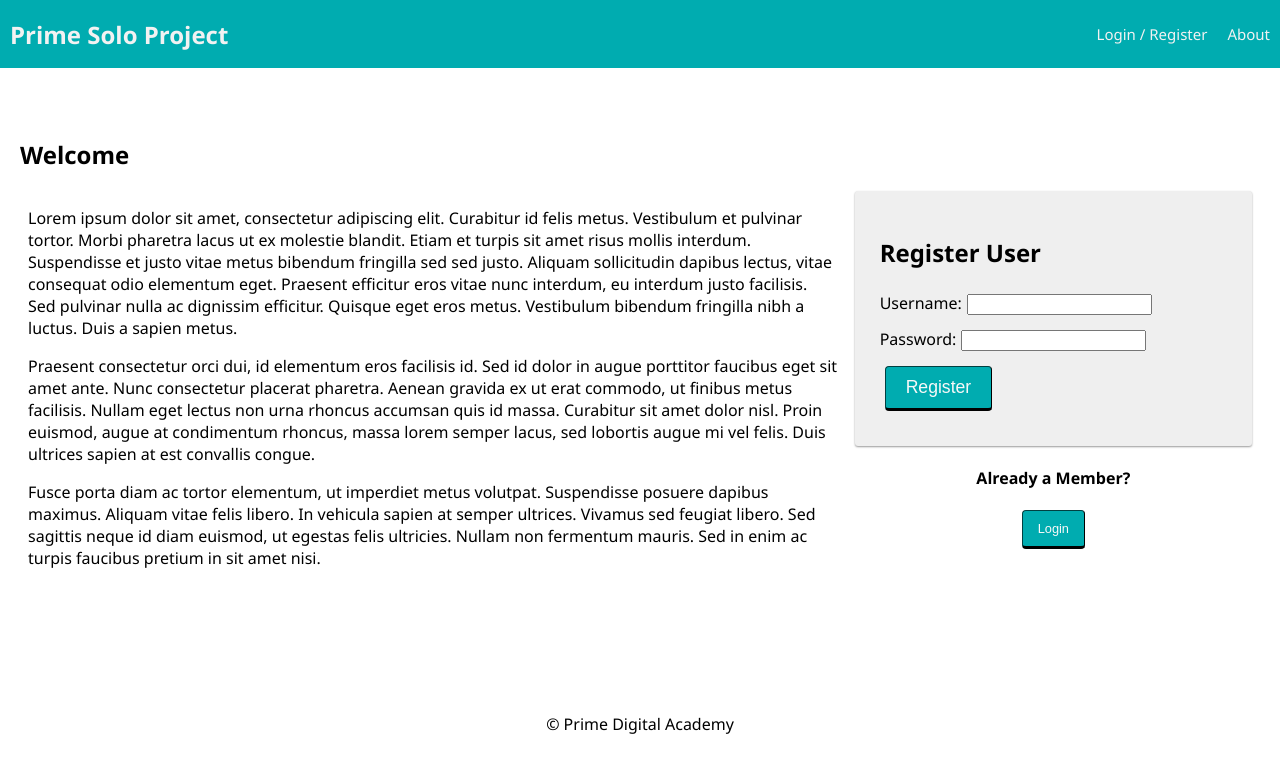
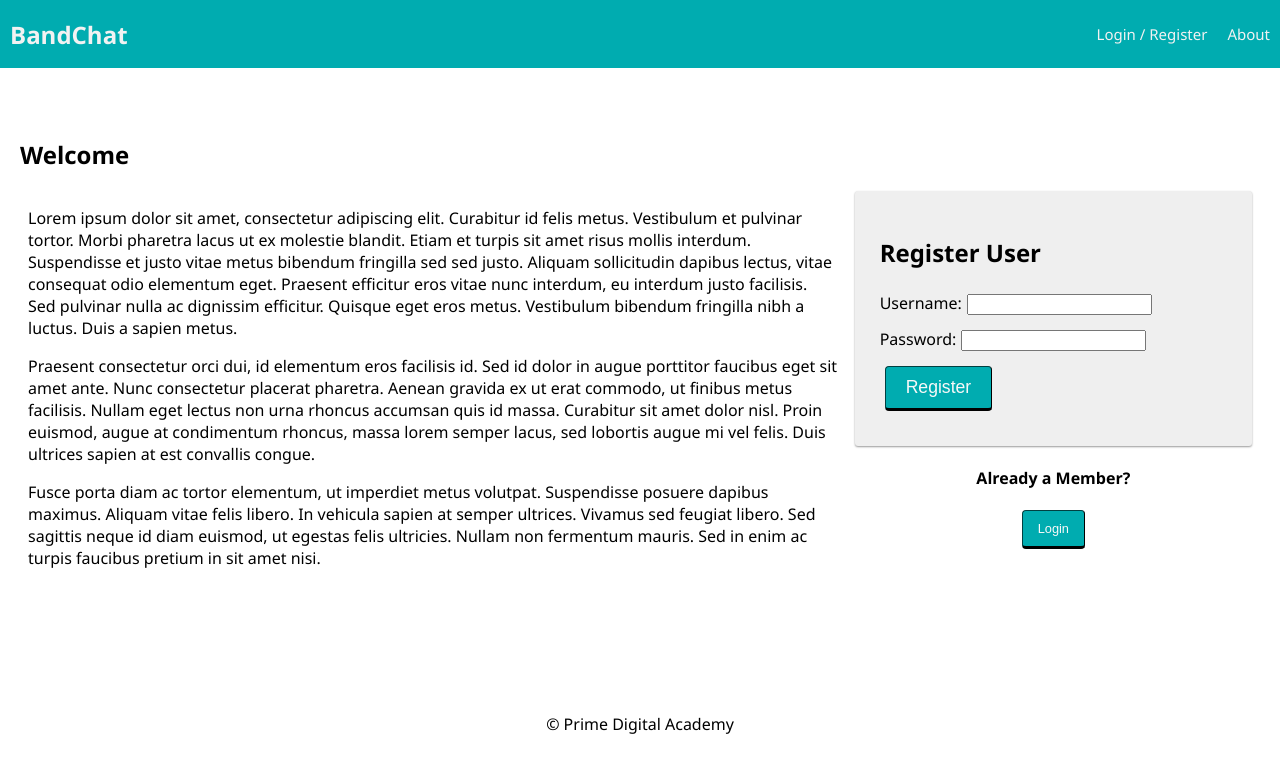
Before and after one commit to astridcpulse/bandchat-solo-project, a React (Create React App) app: page /user#/home in a window 1280 px wide. Shown: the top 772 px of the page. Built offline with nearby package versions, Linux system fonts and the light colour scheme; no server answers.

Commit message:
begin building allprojectspage, and create new project button

```diff
--- a/package.json
+++ b/package.json
@@ -7,6 +7,9 @@
     "node": "16.x"
   },
   "dependencies": {
+    "@emotion/react": "^11.10.5",
+    "@emotion/styled": "^11.10.5",
+    "@mui/material": "^5.10.14",
     "axios": "^0.21.1",
     "bcryptjs": "^2.4.3",
     "cookie-session": "^2.0.0",
--- a/public/index.html
+++ b/public/index.html
@@ -5,7 +5,7 @@
     <meta name="viewport" content="width=device-width, initial-scale=1, shrink-to-fit=no">
     <meta name="theme-color" content="#000000">
 
-    <title>App</title>
+    <title> BandChat</title>
   </head>
   <body>
     <noscript>
--- a/src/components/AllProjectsPage/AllProjectsPage.jsx
+++ b/src/components/AllProjectsPage/AllProjectsPage.jsx
@@ -1,15 +1,40 @@
-import React from 'react';
+import React, { useState } from 'react';
 import LogOutButton from '../LogOutButton/LogOutButton';
 import {useSelector} from 'react-redux';
+import { Button, OutlinedInput } from '@mui/material';
 
 function AllProjectsPage() {
   // this component doesn't do much to start, just renders some user reducer info to the DOM
   const user = useSelector((store) => store.user);
+  const [newProject, setNewProject]  = useState('');
+
+  const fetchProjects = () => {
+    //TODO create fetch projects GET_PROJECTS
+    //TODO put this fetchPrjects function in a useEffect
+  }
+
+  const postProject = () => {
+
+    console.log('newproj state', newProject);
+  }
+
+
   return (
     <div className="container">
       <h2>Welcome, {user.username}!</h2>
       {/* <p>Your ID is: {user.id}</p>
       <LogOutButton className="btn" /> */}
+      <OutlinedInput
+        onChange={(evt) => setNewProject(evt.target.value)}
+        placeholder="new project name"
+      ></OutlinedInput>
+
+      <Button
+        onClick={postProject}
+        variant="contained"
+      >
+        Create New Project
+      </Button>
     </div>
   );
 }
--- a/src/components/Nav/Nav.jsx
+++ b/src/components/Nav/Nav.jsx
@@ -10,7 +10,7 @@ function Nav() {
   return (
     <div className="nav">
       <Link to="/home">
-        <h2 className="nav-title">Prime Solo Project</h2>
+        <h2 className="nav-title">BandChat</h2>
       </Link>
       <div>
         {/* If no user is logged in, show these links */}
```
